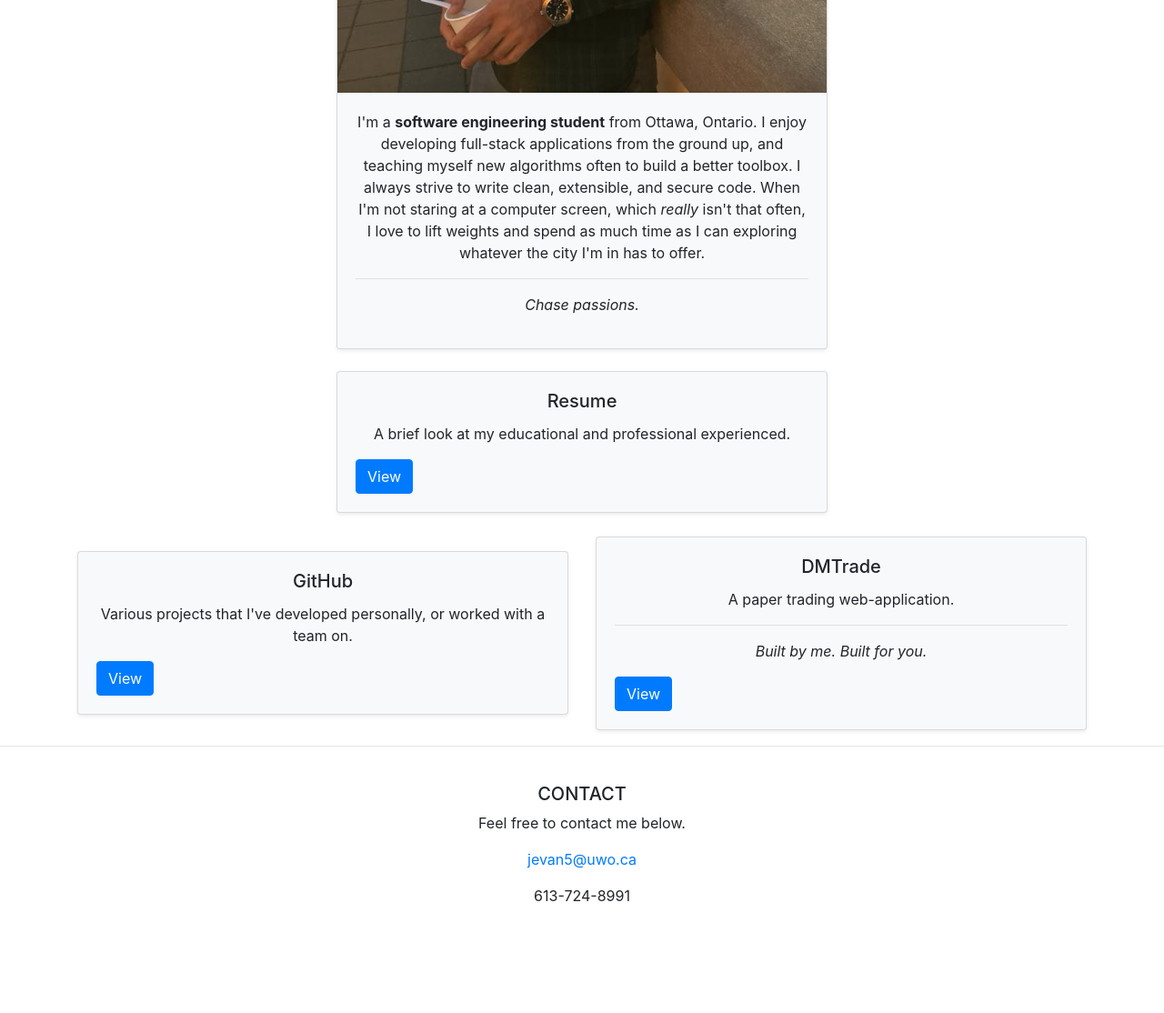
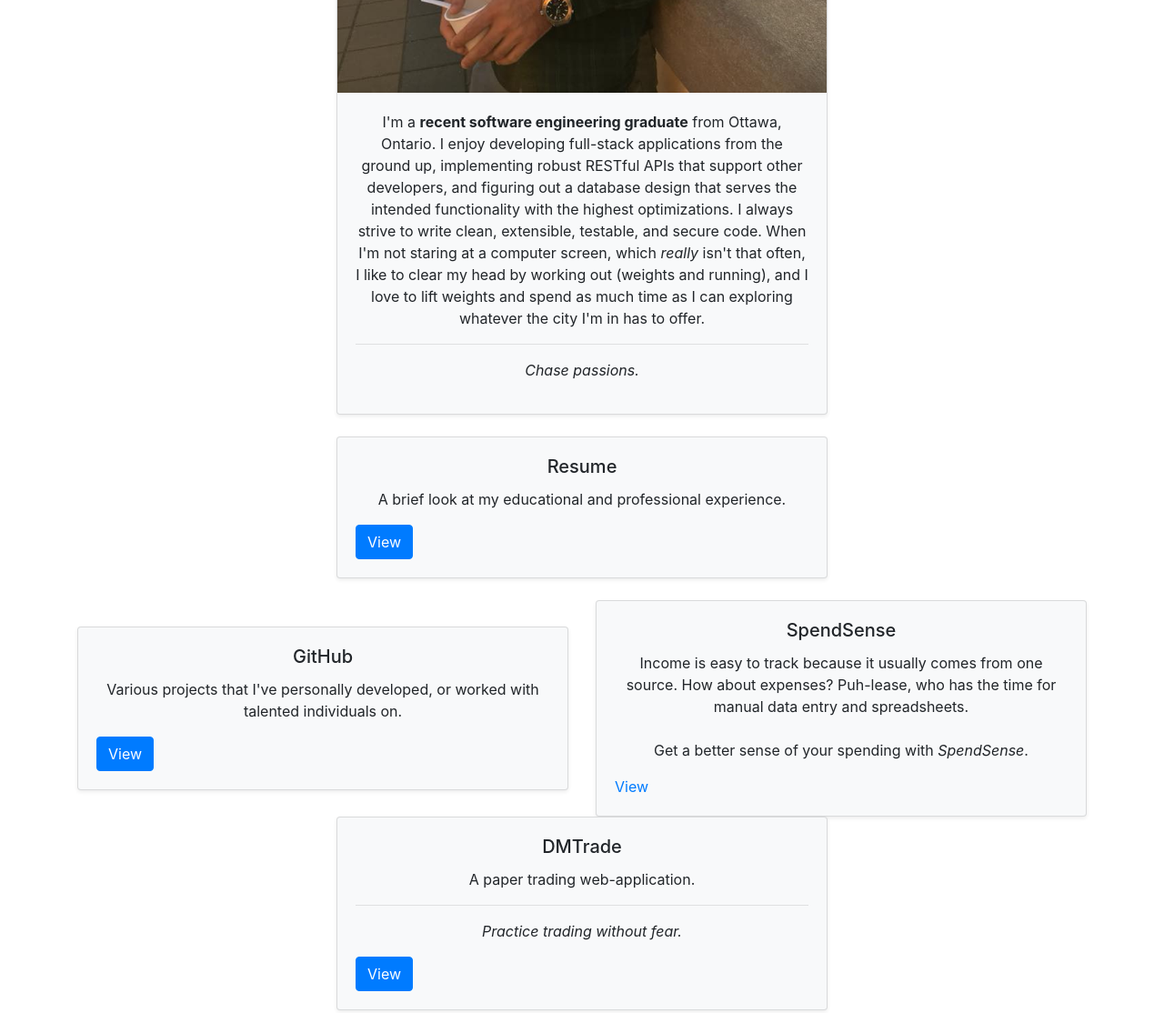
Before and after one commit to Jevan5/JoshsPage, a website: page src/index.html in a window 1280 px wide. Shown: the part 1440-2554 px from the top of the page at 91% size. Before the commit the page ends 2453 px from the top, so only its background shows below. Drawn offline with nearby package versions, Linux system fonts and the light colour scheme.

Commit message:
Updated content

```diff
--- a/server.js
+++ b/server.js
@@ -3,6 +3,8 @@ var app     = express();
 var path    = require('path');
 const https = require ('https');
 const fs    = require('fs');
+const key   = '/etc/letsencrypt/live/joshuaevans.ca/fullchain.pem';
+const cert  = '/etc/letsencrypt/live/joshuaevans.ca/privkey.pem';
 
 // Main page
 app.get('/', function(req, res) {
@@ -34,7 +36,7 @@ app.get('/assets/files/:file', function(req, res) {
 
 const port = 423;
 https.createServer({
-    key: fs.readFileSync(""),   // Path to private key
-    cert: fs.readFileSync("")   // Path to certificate
+    key: fs.readFileSync(key),   // Path to private key
+    cert: fs.readFileSync(cert)   // Path to certificate
 }, app).listen(port);
 console.log('Listening on localhost:' + port);
--- a/src/index.html
+++ b/src/index.html
@@ -56,14 +56,14 @@
                             Joshua Evans
                         </h1>
                         <h4>
-                            [jaw-shu-uh ev-ins]
+                            [josh-oo-uh ev-ins]
                         </h4>
                         <h4>
                             <i>Noun</i>
                         </h4>
                         <br>
                         <h6>
-                            "A passionate developer who welcomes challenges and lives what he dreams."
+                            "A passionate developer who enjoys"
                         </h6>
                     </div>
                     <div class="col-md-1.5"></div>
@@ -81,7 +81,8 @@
                         <img class="card-img-top" src="../assets/images/me.jpg" alt="Card image cap">
                         <div class="card-body">
                             <p class="card-text">
-                                I'm a <strong>software engineering student</strong> from Ottawa, Ontario. I enjoy developing full-stack applications from the ground up, and teaching myself new algorithms often to build a better toolbox. I always strive to write clean, extensible, and secure code. When I'm not staring at a computer screen, which <i>really</i> isn't that often, I love to lift weights and spend as much time as I can exploring whatever the city I'm in has to offer.
+                                I'm a <strong>recent software engineering graduate</strong> from Ottawa, Ontario. I enjoy developing full-stack applications from the ground up, implementing robust RESTful APIs that support other developers, and figuring out a database design that serves the intended functionality with the highest optimizations. I always strive to write clean, extensible, testable, and secure code. When I'm not staring at a computer screen, which <i>really</i> isn't that often, I like to clear my head by working out (weights and running), and
+                                I love to lift weights and spend as much time as I can exploring whatever the city I'm in has to offer.
                             </p>
                             <hr>
                             <p>
@@ -103,7 +104,7 @@
                                 Resume
                             </h5>
                             <p class="card-text">
-                                A brief look at my educational and professional experienced.
+                                A brief look at my educational and professional experience.
                             </p>
                             <a href="../assets/files/Resume_Evans_Joshua.pdf" class="btn btn-primary">
                                 View
@@ -124,9 +125,30 @@
                                 GitHub
                             </h5>
                             <p class="card-text">
-                                Various projects that I've developed personally, or worked with a team on.
+                                Various projects that I've personally developed, or worked with talented individuals on.
                             </p>
                             <a href="https://github.com/Jevan5" class="btn btn-primary">
+                                View
+                            </a>
+                        </div>
+                    </div>
+                </div>
+
+                <br><br><br><br><br><br><br><br><br>
+
+                <div class="col-md-6">
+                    <div class="card bg-light mb-6 shadow-sm">
+                        <div class="card-body">
+                            <h5 class="card-title">
+                                SpendSense
+                            </h5>
+                            <p class="card-text">
+                                Income is easy to track because it usually comes from one source. How about expenses? Puh-lease, who has the time for manual data entry and spreadsheets.
+                                <br>
+                                <br>
+                                Get a better sense of your spending with <i>SpendSense</i>.
+                            </p>
+                            <a href="https://joshuaevans.ca:<SpendSense Port>">
                                 View
                             </a>
                         </div>
@@ -146,9 +168,9 @@
                             </p>
                             <hr>
                             <p>
-                                <i>Built by me. Built for you.</i>
+                                <i>Practice trading without fear.</i>
                             </p>
-                            <a href="https://www.joshevans.tk:4200" class="btn btn-primary">
+                            <a href="https://joshuaevans.ca:<DMTrade Port>" class="btn btn-primary">
                                 View
                             </a>
                         </div>
```
Also changed, not shown: package.json (+16 -8 lines), README.md, 2 other files.
